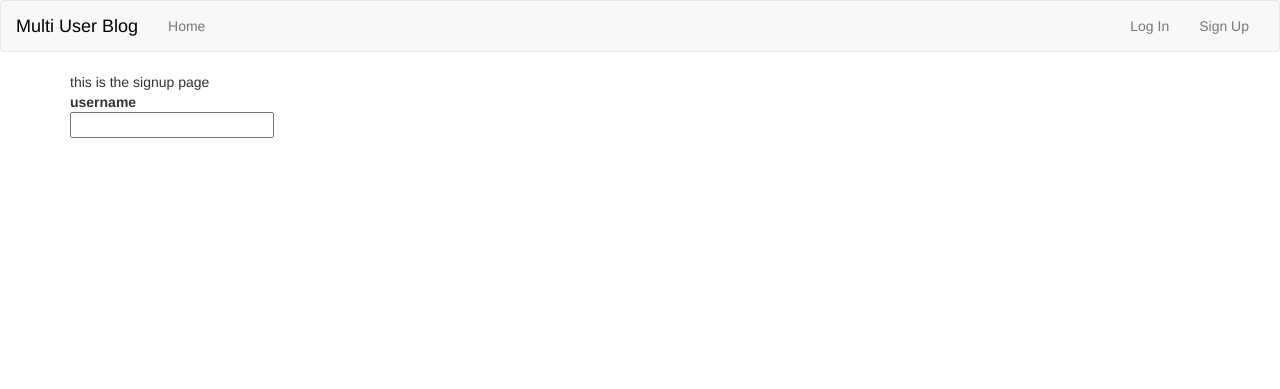
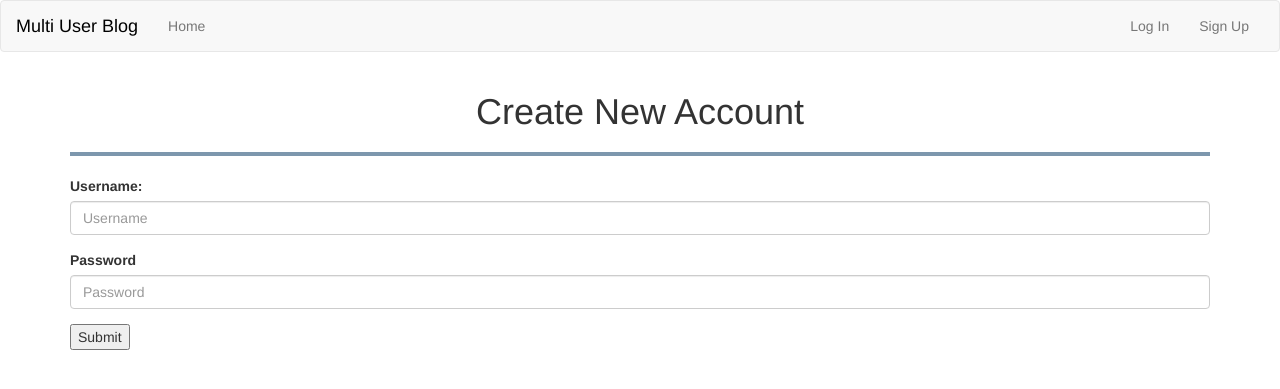
Before and after one commit to bilalsattar24/multi-user-blog, a Python web app: template templates/signup.html in a window 1280 px wide. Shown: the top 389 px of the page. Run offline with Jinja, Linux system fonts and the light colour scheme; the template is opened without the code that fills it, so the values that code supplies are empty; some libraries are stand-ins or nearby versions.

Commit message:
added post handler and signup form

```diff
--- a/templates/signup.html
+++ b/templates/signup.html
@@ -1,11 +1,20 @@
 {% extends "base.html" %}
 
 {% block content %}
- this is the signup page
+ <h1 class="text-center">Create New Account</h1>
+ <hr class="separator">
  <form method="post">
-     <label>
-         <div>username</div>
-         <input type="text" name="title">
-     </label>
+    <div class="form-group">
+        <label for="username">Username:</label>
+        <input type="text" name="username" class="form-control" placeholder="Username">
+    </div>
+    <div class="form-group">
+        <label for="password">Password</label>
+        <input type="password" class="form-control" name="password" placeholder="Password">
+    </div>
+    <div class="error">
+     {{error}}
+    </div>
+    <input type="submit">
  </form>
 {% endblock %}
```
Also changed, not shown: blog.py (+10 -0 lines), 1 other file.
